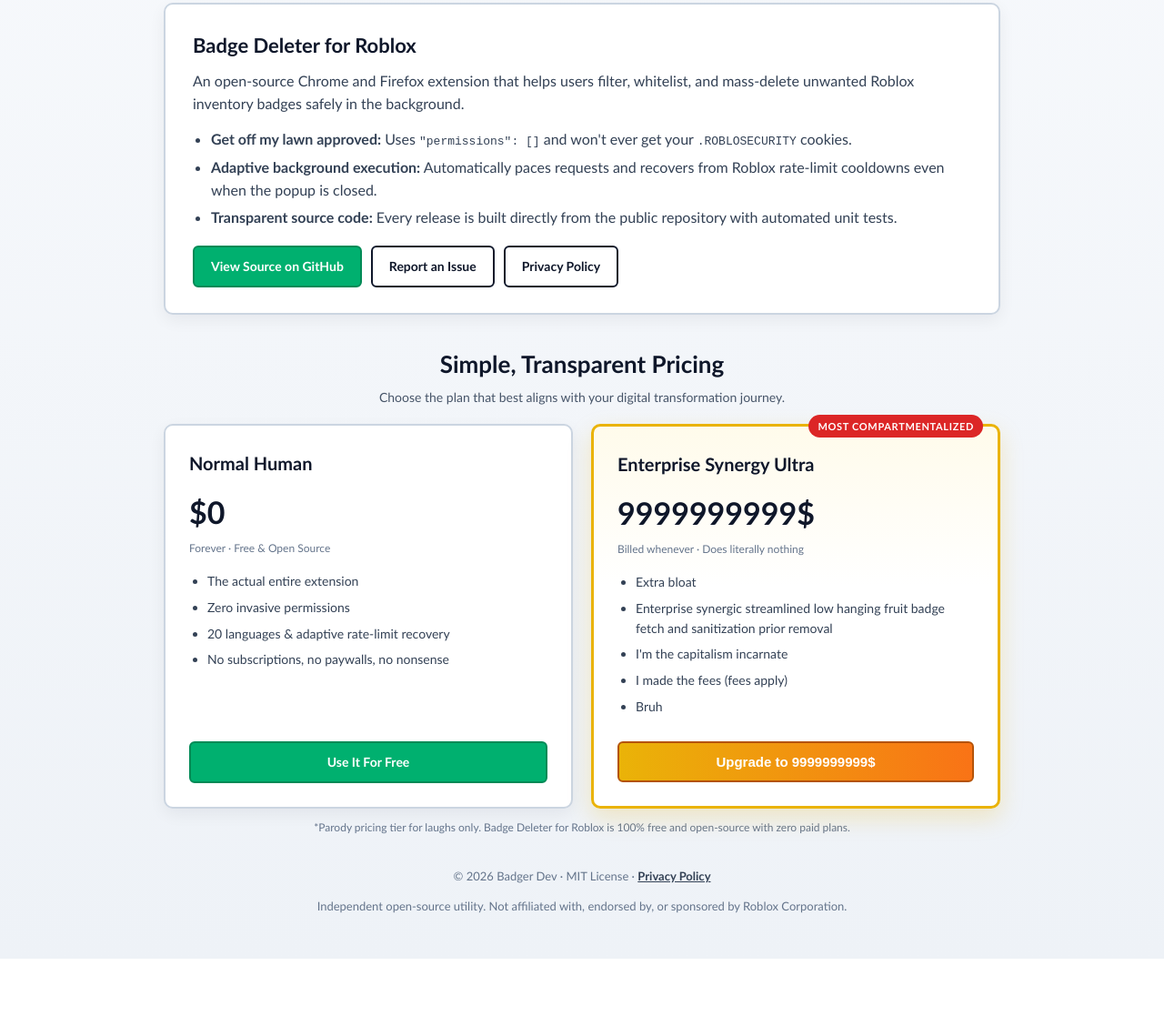
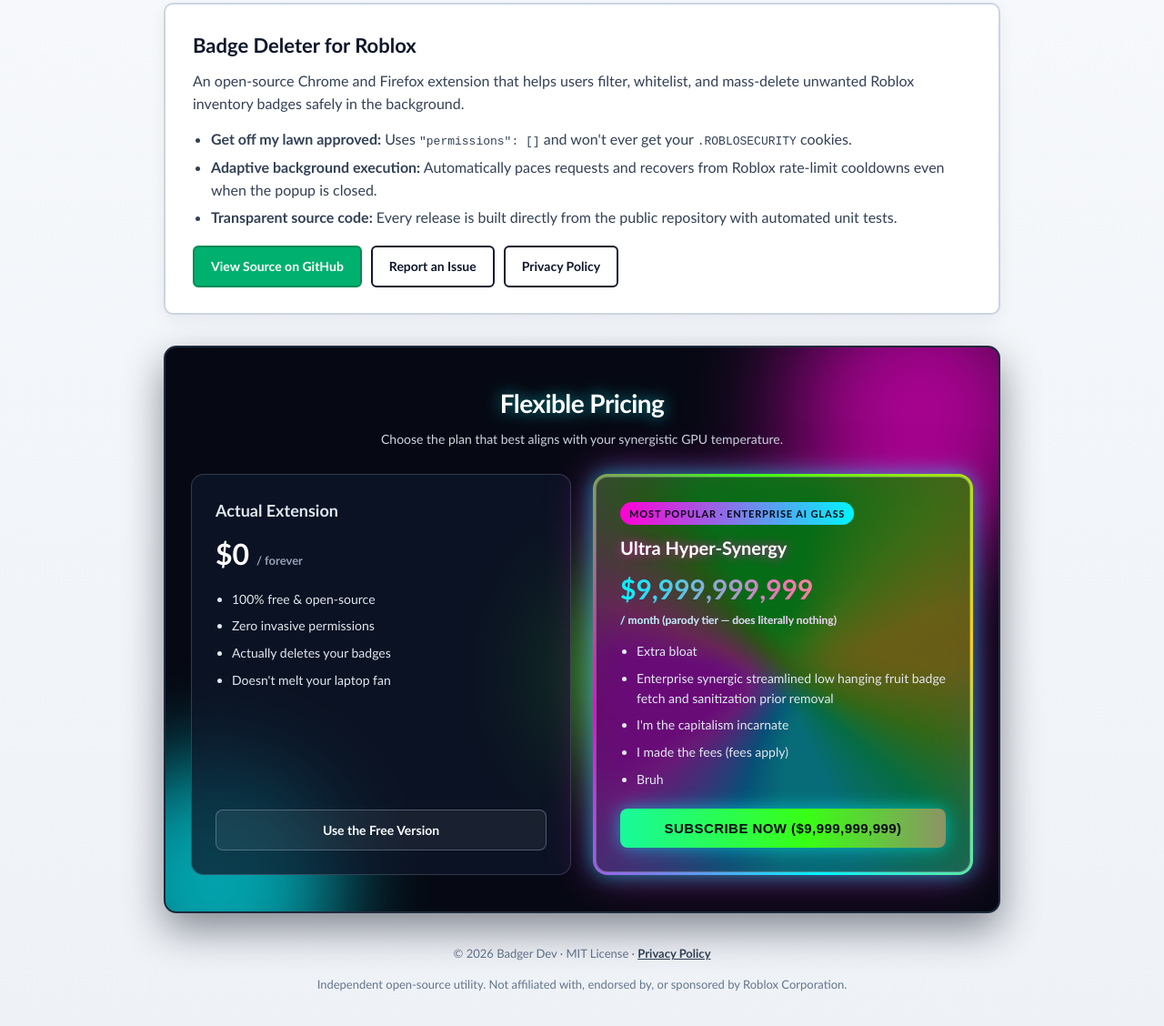
Before and after one commit to Vector-Badger/roblox-badge-deleter, a browser extension: page docs/index.html in a window 1280 px wide. Shown: the part 856-1984 px from the top of the page at 91% size. Before the commit the page ends 1910 px from the top, so only its background shows below. Drawn offline with Linux system fonts and the light colour scheme.

Commit message:
docs: add parody enterprise glassmorphism pricing section with 404 toast

```diff
--- a/docs/index.html
+++ b/docs/index.html
@@ -319,167 +319,329 @@
       transform: scale(1.06) rotate(-1deg);
     }
 
-    .pricing-section {
-      margin-top: 34px;
+    footer {
+      max-width: 960px;
+      margin: 24px auto 48px;
+      padding: 0 20px;
+      font-size: 13px;
+      color: #64748b;
+      text-align: center;
+    }
+
+    footer a {
+      color: #334155;
+      font-weight: 600;
+    }
+
+    /* GPU-melting neon glassmorphism pricing arena */
+    @keyframes orbFloatA {
+      0%, 100% { transform: translate(0, 0) scale(1); }
+      50% { transform: translate(65px, -45px) scale(1.22); }
+    }
+
+    @keyframes orbFloatB {
+      0%, 100% { transform: translate(0, 0) scale(1.1); }
+      50% { transform: translate(-70px, 50px) scale(0.85); }
+    }
+
+    @keyframes neonSpin {
+      0% { transform: rotate(0deg); }
+      100% { transform: rotate(360deg); }
+    }
+
+    @keyframes neonPulse {
+      0%, 100% {
+        box-shadow: 0 0 18px rgba(0, 245, 255, 0.45), 0 0 42px rgba(255, 0, 212, 0.35), inset 0 0 18px rgba(255, 255, 255, 0.14);
+      }
+      50% {
+        box-shadow: 0 0 32px rgba(0, 245, 255, 0.8), 0 0 68px rgba(255, 0, 212, 0.6), inset 0 0 26px rgba(255, 255, 255, 0.24);
+      }
+    }
+
+    @keyframes toastPopIn {
+      0% { opacity: 0; transform: translateY(36px) scale(0.88); }
+      65% { opacity: 1; transform: translateY(-6px) scale(1.03); }
+      100% { opacity: 1; transform: translateY(0) scale(1); }
+    }
+
+    .pricing-arena {
+      position: relative;
+      overflow: hidden;
+      background: #060913;
+      border: 2px solid #1e293b;
+      border-radius: 14px;
+      padding: 40px 28px;
+      margin: 34px 0 28px;
+      color: #f8fafc;
+      box-shadow: 0 18px 44px rgba(2, 6, 23, 0.45);
+    }
+
+    .neon-orb {
+      position: absolute;
+      border-radius: 50%;
+      filter: blur(56px);
+      opacity: 0.65;
+      pointer-events: none;
+    }
+
+    .neon-orb.orb-1 {
+      width: 280px;
+      height: 280px;
+      background: #ff00d4;
+      top: -60px;
+      right: -40px;
+      animation: orbFloatA 6s ease-in-out infinite;
+    }
+
+    .neon-orb.orb-2 {
+      width: 300px;
+      height: 300px;
+      background: #00f5ff;
+      bottom: -80px;
+      left: -40px;
+      animation: orbFloatB 7.5s ease-in-out infinite;
+    }
+
+    .neon-orb.orb-3 {
+      width: 220px;
+      height: 220px;
+      background: #39ff14;
+      top: 40%;
+      left: 46%;
+      animation: orbFloatA 5.2s ease-in-out infinite reverse;
     }
 
     .pricing-header {
+      position: relative;
+      z-index: 2;
       text-align: center;
-      margin-bottom: 18px;
+      margin-bottom: 28px;
     }
 
     .pricing-header h2 {
       margin: 0 0 6px;
-      font-size: 26px;
-      color: #0f172a;
+      font-size: 28px;
+      font-weight: 900;
+      letter-spacing: -0.02em;
+      color: #ffffff;
+      text-shadow: 0 0 18px rgba(0, 245, 255, 0.65);
     }
 
     .pricing-header p {
       margin: 0;
+      color: #cbd5e1;
       font-size: 14px;
-      color: #475569;
     }
 
     .pricing-grid {
+      position: relative;
+      z-index: 2;
       display: grid;
-      grid-template-columns: repeat(auto-fit, minmax(290px, 1fr));
-      gap: 20px;
+      grid-template-columns: repeat(auto-fit, minmax(280px, 1fr));
+      gap: 24px;
       align-items: stretch;
     }
 
-    .price-card {
-      background: #ffffff;
-      border: 2px solid #cbd5e1;
-      border-radius: 10px;
+    .tier-free {
+      background: rgba(15, 23, 42, 0.72);
+      border: 1px solid rgba(148, 163, 184, 0.28);
+      border-radius: 14px;
       padding: 26px;
       display: flex;
       flex-direction: column;
-      box-shadow: 0 6px 18px rgba(15, 23, 42, 0.06);
+      justify-content: space-between;
+      backdrop-filter: blur(10px);
+      -webkit-backdrop-filter: blur(10px);
     }
 
-    .price-card.enterprise {
-      border: 3px solid #eab308;
-      background: linear-gradient(180deg, #fffbeb 0%, #ffffff 42%);
-      position: relative;
-      box-shadow: 0 10px 26px rgba(234, 179, 8, 0.22);
+    .tier-free h3 {
+      margin: 0 0 8px;
+      font-size: 18px;
+      color: #e2e8f0;
     }
 
-    .price-ribbon {
+    .tier-price {
+      font-size: 32px;
+      font-weight: 900;
+      margin: 6px 0 14px;
+      color: #ffffff;
+    }
+
+    .tier-price small {
+      font-size: 13px;
+      font-weight: 600;
+      color: #94a3b8;
+    }
+
+    .tier-free ul,
+    .tier-glass-inner ul {
+      margin: 0 0 22px;
+      padding-left: 18px;
+      font-size: 14px;
+      color: #e2e8f0;
+    }
+
+    .tier-free li,
+    .tier-glass-inner li {
+      margin-bottom: 8px;
+    }
+
+    .tier-glass-shell {
+      position: relative;
+      border-radius: 16px;
+      padding: 3px;
+      overflow: hidden;
+      animation: neonPulse 2.8s ease-in-out infinite;
+    }
+
+    .tier-glass-shell::before {
+      content: "";
       position: absolute;
-      top: -13px;
-      right: 16px;
-      background: #dc2626;
-      color: #ffffff;
+      inset: -60%;
+      background: conic-gradient(from 0deg, #00f5ff, #ff00d4, #39ff14, #facc15, #00f5ff);
+      animation: neonSpin 3.4s linear infinite;
+    }
+
+    .tier-glass-inner {
+      position: relative;
+      z-index: 1;
+      height: 100%;
+      border-radius: 13px;
+      padding: 26px;
+      background: rgba(12, 18, 36, 0.62);
+      backdrop-filter: blur(24px) saturate(210%);
+      -webkit-backdrop-filter: blur(24px) saturate(210%);
+      border: 1px solid rgba(255, 255, 255, 0.25);
+      display: flex;
+      flex-direction: column;
+      justify-content: space-between;
+    }
+
+    .tier-ribbon {
+      display: inline-block;
+      align-self: flex-start;
+      background: linear-gradient(90deg, #ff00d4, #00f5ff);
+      color: #060913;
       font-size: 11px;
-      font-weight: 800;
-      letter-spacing: 0.06em;
+      font-weight: 900;
+      letter-spacing: 0.08em;
       text-transform: uppercase;
       padding: 4px 10px;
       border-radius: 999px;
+      margin-bottom: 10px;
     }
 
-    .price-card h3 {
+    .tier-glass-inner h3 {
       margin: 0 0 6px;
       font-size: 20px;
-      color: #0f172a;
+      color: #ffffff;
+      text-shadow: 0 0 12px rgba(255, 0, 212, 0.8);
     }
 
-    .price-amount {
-      font-size: clamp(26px, 4vw, 34px);
+    .tier-glass-price {
+      font-size: clamp(24px, 4vw, 30px);
       font-weight: 900;
-      color: #0f172a;
-      margin: 6px 0 4px;
-      word-break: break-all;
+      margin: 6px 0 14px;
+      background: linear-gradient(90deg, #00f5ff, #f472b6, #facc15);
+      -webkit-background-clip: text;
+      background-clip: text;
+      color: transparent;
+      word-break: break-word;
     }
 
-    .price-sub {
+    .tier-glass-price small {
+      display: block;
       font-size: 12px;
-      color: #64748b;
-      margin: 0 0 16px;
+      color: #cbd5e1;
+      -webkit-text-fill-color: #cbd5e1;
+      margin-top: 2px;
     }
 
-    .price-card ul {
-      margin: 0 0 20px;
-      padding-left: 20px;
-      color: #334155;
-      flex: 1;
+    .btn-neon {
+      width: 100%;
+      padding: 13px 18px;
+      border: none;
+      border-radius: 8px;
+      font-size: 15px;
+      font-weight: 900;
+      letter-spacing: 0.03em;
+      color: #060913;
+      background: linear-gradient(90deg, #00f5ff, #39ff14, #ff00d4);
+      background-size: 200% 200%;
+      cursor: pointer;
+      animation: rainbowShift 3s ease infinite;
+      box-shadow: 0 0 20px rgba(0, 245, 255, 0.55);
+      transition: transform 0.15s ease, box-shadow 0.15s ease;
     }
 
-    .price-card li {
-      margin-bottom: 7px;
-      font-size: 14px;
+    .btn-neon:hover {
+      transform: scale(1.04);
+      box-shadow: 0 0 32px rgba(255, 0, 212, 0.85);
     }
 
-    .btn-enterprise {
-      width: 100%;
+    .btn-free-ghost {
+      display: inline-block;
       text-align: center;
-      cursor: pointer;
-      background: linear-gradient(90deg, #eab308, #f97316);
-      border: 2px solid #b45309;
-      color: #ffffff;
-      padding: 12px 16px;
-      border-radius: 6px;
-      font-size: 15px;
-      font-weight: 800;
-      transition: transform 0.15s ease;
+      padding: 11px 16px;
+      border-radius: 8px;
+      font-size: 14px;
+      font-weight: 700;
+      text-decoration: none;
+      color: #f8fafc;
+      border: 1px solid rgba(148, 163, 184, 0.45);
+      background: rgba(255, 255, 255, 0.06);
     }
 
-    .btn-enterprise:hover {
-      transform: scale(1.04) rotate(0.8deg);
+    .btn-free-ghost:hover {
+      background: rgba(255, 255, 255, 0.14);
     }
 
-    .pricing-note {
-      text-align: center;
-      font-size: 12px;
-      color: #64748b;
-      margin-top: 12px;
+    /* Fake 404 bottom-right toast */
+    .toast-stack {
+      position: fixed;
+      right: 20px;
+      bottom: 20px;
+      z-index: 9999;
+      display: flex;
+      flex-direction: column;
+      gap: 10px;
+      max-width: 340px;
+      width: calc(100vw - 40px);
     }
 
-    @keyframes toastPopIn {
-      0% { opacity: 0; transform: translateY(30px) scale(0.92); }
-      60% { opacity: 1; transform: translateY(-4px) scale(1.02); }
-      75% { transform: translateX(-6px); }
-      88% { transform: translateX(5px); }
-      100% { opacity: 1; transform: translate(0, 0) scale(1); }
+    .fake-404-toast {
+      display: flex;
+      align-items: flex-start;
+      gap: 12px;
+      background: #18181b;
+      color: #fafafa;
+      border: 1px solid #ef4444;
+      border-left: 5px solid #dc2626;
+      border-radius: 8px;
+      padding: 14px 16px;
+      box-shadow: 0 12px 30px rgba(0, 0, 0, 0.4);
+      animation: toastPopIn 0.35s cubic-bezier(0.22, 1, 0.36, 1) both;
     }
 
-    .toast-404 {
-      position: fixed;
-      right: 22px;
-      bottom: 22px;
-      z-index: 9999;
-      display: none;
-      align-items: flex-start;
-      gap: 12px;
-      max-width: 340px;
-      background: #18181b;
-      color: #f4f4f5;
-      border: 2px solid #ef4444;
-      border-left: 6px solid #ef4444;
-      border-radius: 8px;
-      padding: 14px 16px;
-      box-shadow: 0 14px 32px rgba(0, 0, 0, 0.35);
-      font-size: 13px;
-    }
-
-    .toast-404.show {
-      display: flex;
-      animation: toastPopIn 0.45s cubic-bezier(0.22, 1, 0.36, 1) both;
-    }
-
-    .toast-icon {
+    .toast-x-icon {
       flex-shrink: 0;
       width: 24px;
       height: 24px;
       border-radius: 50%;
-      background: #ef4444;
+      background: #dc2626;
       color: #ffffff;
       font-weight: 900;
       font-size: 14px;
       display: flex;
       align-items: center;
       justify-content: center;
-      line-height: 1;
+      margin-top: 1px;
+    }
+
+    .toast-body {
+      flex: 1;
+      font-size: 13px;
+      line-height: 1.4;
     }
 
     .toast-body strong {
@@ -497,25 +659,10 @@
       line-height: 1;
       cursor: pointer;
       padding: 0 2px;
-      margin-left: auto;
     }
 
     .toast-close:hover {
       color: #ffffff;
-    }
-
-    footer {
-      max-width: 960px;
-      margin: 24px auto 48px;
-      padding: 0 20px;
-      font-size: 13px;
-      color: #64748b;
-      text-align: center;
-    }
-
-    footer a {
-      color: #334155;
-      font-weight: 600;
     }
   </style>
 </head>
@@ -592,31 +739,40 @@
       </div>
     </article>
 
-    <section class="pricing-section" aria-label="Pricing Tiers">
+    <section class="pricing-arena" aria-label="Totally Serious Pricing Tiers">
+      <div class="neon-orb orb-1" aria-hidden="true"></div>
+      <div class="neon-orb orb-2" aria-hidden="true"></div>
+      <div class="neon-orb orb-3" aria-hidden="true"></div>
+
       <div class="pricing-header">
-        <h2>Simple, Transparent Pricing</h2>
-        <p>Choose the plan that best aligns with your digital transformation journey.</p>
+        <h2>Flexible Pricing</h2>
+        <p>Choose the plan that best aligns with your synergistic GPU temperature.</p>
       </div>
 
       <div class="pricing-grid">
-        <div class="price-card">
-          <h3>Normal Human</h3>
-          <div class="price-amount">$0</div>
-          <p class="price-sub">Forever · Free &amp; Open Source</p>
+        <div class="tier-free">
+          <div>
+            <h3>Actual Extension</h3>
+            <div class="tier-price">$0 <small>/ forever</small></div>
             <ul>
-            <li>The actual entire extension</li>
+              <li>100% free &amp; open-source</li>
               <li>Zero invasive permissions</li>
-            <li>20 languages &amp; adaptive rate-limit recovery</li>
-            <li>No subscriptions, no paywalls, no nonsense</li>
+              <li>Actually deletes your badges</li>
+              <li>Doesn't melt your laptop fan</li>
             </ul>
-          <a class="btn btn-primary" style="text-align:center;" href="https://github.com/Vector-Badger/roblox-badge-deleter">Use It For Free</a>
+          </div>
+          <a class="btn-free-ghost" href="https://github.com/Vector-Badger/roblox-badge-deleter">Use the Free Version</a>
         </div>
 
-        <div class="price-card enterprise">
-          <div class="price-ribbon">Most Compartmentalized</div>
-          <h3>Enterprise Synergy Ultra</h3>
-          <div class="price-amount">9999999999$</div>
-          <p class="price-sub">Billed whenever · Does literally nothing</p>
+        <div class="tier-glass-shell">
+          <div class="tier-glass-inner">
+            <div>
+              <span class="tier-ribbon">Most Popular · Enterprise AI Glass</span>
+              <h3>Ultra Hyper-Synergy</h3>
+              <div class="tier-glass-price">
+                $9,999,999,999
+                <small>/ month (parody tier — does literally nothing)</small>
+              </div>
               <ul>
                 <li>Extra bloat</li>
                 <li>Enterprise synergic streamlined low hanging fruit badge fetch and sanitization prior removal</li>
@@ -624,22 +780,15 @@
                 <li>I made the fees (fees apply)</li>
                 <li>Bruh</li>
               </ul>
-          <button type="button" id="enterpriseBtn" class="btn-enterprise">Upgrade to 9999999999$</button>
+            </div>
+            <button type="button" class="btn-neon" id="enterpriseBtn">SUBSCRIBE NOW ($9,999,999,999)</button>
           </div>
         </div>
-
-      <p class="pricing-note">*Parody pricing tier for laughs only. Badge Deleter for Roblox is 100% free and open-source with zero paid plans.</p>
+      </div>
     </section>
   </main>
 
-  <div id="toast404" class="toast-404" role="alert" aria-live="polite">
-    <div class="toast-icon" aria-hidden="true">✕</div>
-    <div class="toast-body">
-      <strong>404 Not Found</strong>
-      <span>Billing microservice is too compartmentalized to process your 9999999999$.</span>
-    </div>
-    <button type="button" id="toastCloseBtn" class="toast-close" aria-label="Dismiss error">&times;</button>
-  </div>
+  <div class="toast-stack" id="toastStack" aria-live="polite"></div>
 
   <footer>
     <p>&copy; 2026 Badger Dev · MIT License · <a href="./privacy.html">Privacy Policy</a></p>
@@ -649,28 +798,29 @@
   <script>
     (function () {
       const btn = document.getElementById('enterpriseBtn');
-      const toast = document.getElementById('toast404');
-      const closeBtn = document.getElementById('toastCloseBtn');
-      let hideTimer = null;
+      const stack = document.getElementById('toastStack');
+      if (!btn || !stack) return;
 
-      function hideToast() {
-        toast.classList.remove('show');
-        if (hideTimer) clearTimeout(hideTimer);
-      }
+      btn.addEventListener('click', function () {
+        const toast = document.createElement('div');
+        toast.className = 'fake-404-toast';
+        toast.innerHTML =
+          '<div class="toast-x-icon" aria-hidden="true">&#10005;</div>' +
+          '<div class="toast-body">' +
+            '<strong>404 Not Found</strong>' +
+            '<span>Enterprise checkout microservice could not be found (compartmentalized).</span>' +
+          '</div>' +
+          '<button type="button" class="toast-close" aria-label="Dismiss">&times;</button>';
 
-      if (btn && toast) {
-        btn.addEventListener('click', function () {
-          toast.classList.remove('show');
-          void toast.offsetWidth;
-          toast.classList.add('show');
-          if (hideTimer) clearTimeout(hideTimer);
-          hideTimer = setTimeout(hideToast, 4500);
+        toast.querySelector('.toast-close').addEventListener('click', function () {
+          toast.remove();
         });
-      }
 
-      if (closeBtn) {
-        closeBtn.addEventListener('click', hideToast);
-      }
+        stack.appendChild(toast);
+        setTimeout(function () {
+          if (toast.parentNode) toast.remove();
+        }, 5000);
+      });
     })();
   </script>
 </body>
```
Lines whose indentation alone changed are shown as unchanged.
